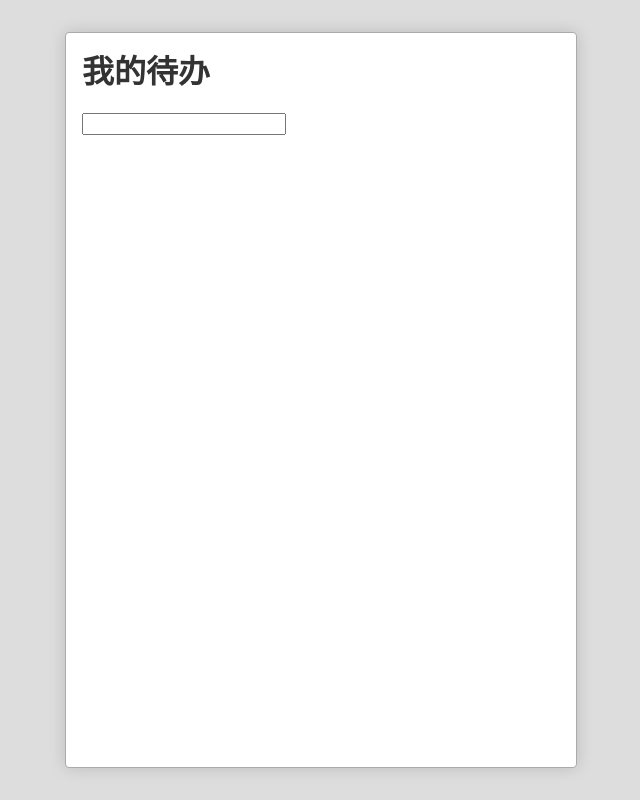
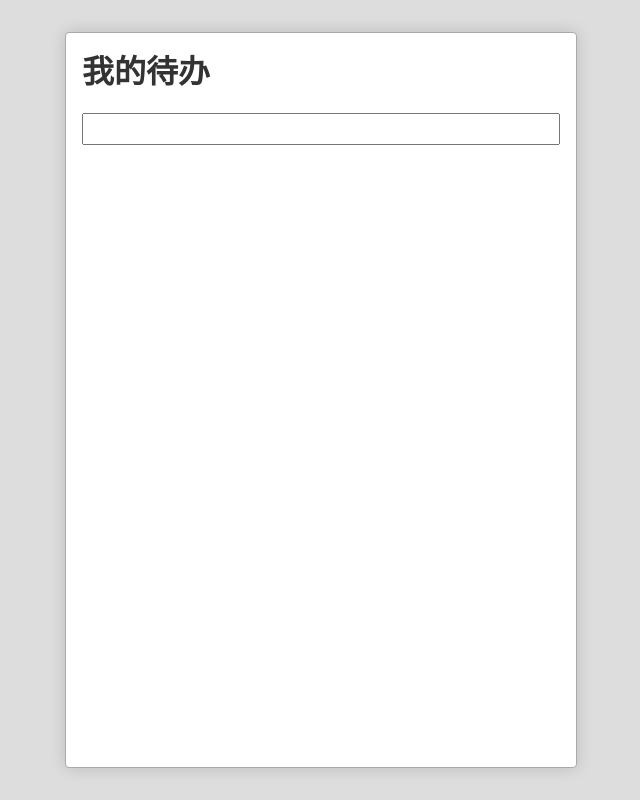
Before and after one commit to x397906946/todoList, a React (Create React App) app: page / in a window 1280 px wide. Shown: the whole page, without its empty margins (319-959 px from the left). Built offline with nearby package versions, Linux system fonts and the light colour scheme.

Commit message:
样式更新

```diff
--- a/src/App.css
+++ b/src/css/App.css
@@ -9,3 +9,10 @@
   min-width: 32em;
   box-shadow: 0 0 1em hsla(0,0%,0%,0.15);
 }
+
+.App > .todoList > li:nth-child(odd) {
+  background: #eee;
+}
+.App > .todoList > li:nth-child(even) {
+  background: transparent;
+}
--- /dev/null
+++ b/src/css/todoInput.css
@@ -0,0 +1,7 @@
+.TodoInput {
+  width: 100%;
+  line-height: 1.8;
+  margin-bottom: 1em;
+  font-size: 16px;
+  padding: 0 .2em;
+}
--- /dev/null
+++ b/src/css/todoItem.css
@@ -0,0 +1,9 @@
+.TodoItem {
+  padding: .5em;
+  display: flex;
+  align-items: center;
+}
+.TodoItem > .title {
+  flex-grow: 1;
+  padding: 0 .5em;
+}
--- a/src/index.js
+++ b/src/index.js
@@ -1,8 +1,8 @@
 import React from 'react';
 import ReactDOM from 'react-dom';
-import './index.css';
-import App from './App'
-import * as serviceWorker from './serviceWorker';
+import './css/index.css';
+import App from './js/App'
+import * as serviceWorker from './js/serviceWorker';
 
 ReactDOM.render(
   <App/>,
--- a/src/App.js
+++ b/src/js/App.js
@@ -1,7 +1,7 @@
 import React, { Component } from 'react';
-import 'normalize.css'
-import './reset.css'
-import './App.css';
+import '../../node_modules/normalize.css/normalize.css'
+import '../css/reset.css'
+import '../css/App.css';
 import TodoInput from './todoInput'
 import TodoItem from './todoItem'
 
@@ -34,7 +34,7 @@ class App extends Component {
           <TodoInput content={this.state.newTodo}
                      onSubmit={this.addTodo} onChange={this.changeTitle}/>
         </div>
-        <ol>
+        <ol className="todoList">
           {todos}
         </ol>
       </div>
--- a/src/todoInput.js
+++ b/src/js/todoInput.js
@@ -1,4 +1,5 @@
 import React, {Component} from 'react'
+import '../css/todoInput.css'
 
 export default class TodoInput extends Component {
   constructor(props){
@@ -7,7 +8,7 @@ export default class TodoInput extends Component {
     this.changeTitle = this.changeTitle.bind(this)
   }
   render() {
-    return <input type="text" Value={this.props.content}
+    return <input type="text" className="TodoInput" Value={this.props.content}
                   onKeyPress={this.submit} onChange={this.changeTitle}/>
   }
   submit(e){
--- a/src/todoItem.js
+++ b/src/js/todoItem.js
@@ -1,5 +1,5 @@
 import React, {Component} from 'react'
-
+import '../css/todoItem.css'
 export default class TodoItem extends Component{
   constructor(props){
     super(props)
@@ -8,9 +8,10 @@ export default class TodoItem extends Component{
   }
   render() {
     return (
-      <div>
+      <div className="TodoItem">
         <input type="checkbox" checked={this.props.todo.status === 'completed'}
-          onChange={this.toggle}/>{this.props.todo.title}
+          onChange={this.toggle}/>
+          <span className="title">{this.props.todo.title}</span>
           <button onClick={this.delete}>删除</button>
       </div>
     );
```
Also changed, not shown: src/welcome.js (deleted, +0 -9 lines), src/css/index.css (renamed from src/index.css), src/css/reset.css (renamed from src/reset.css), src/js/serviceWorker.js (renamed from src/serviceWorker.js), 1 other file (tests, documents, lock files or other folders).
